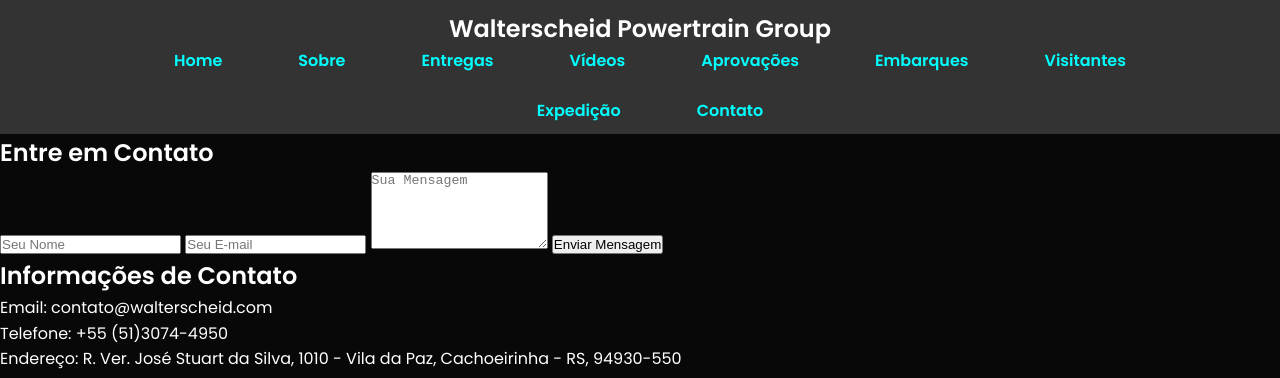
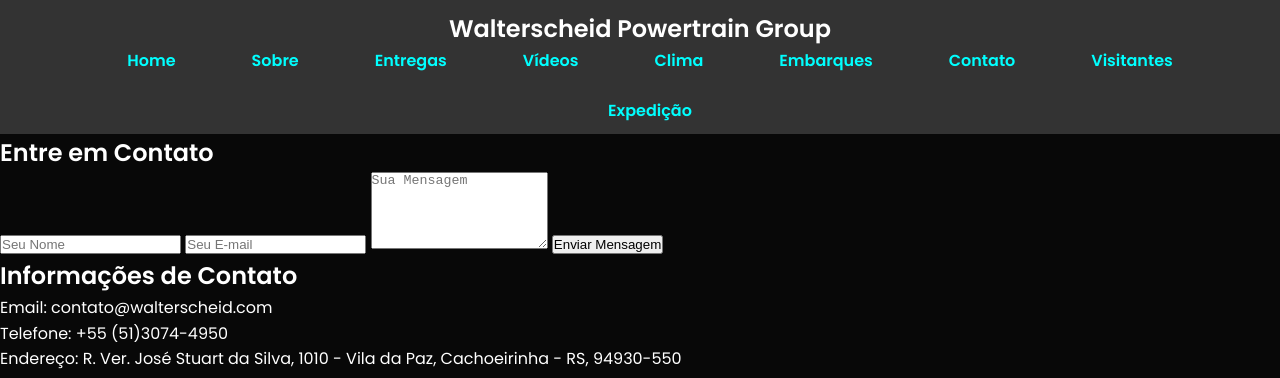
Before and after one commit to leroyjps/Walter-new, a website: page contato.html in a window 1280 px wide. Shown: the top 378 px of the page. Drawn offline with Linux system fonts and the light colour scheme.

Commit message:
Update contato.html

```diff
--- a/contato.html
+++ b/contato.html
@@ -19,11 +19,11 @@
                 <li><a href="sobre-nos.html">Sobre</a></li>
                 <li><a href="Entregas.html">Entregas</a></li>
                 <li><a href="Videos.html">Vídeos</a></li>
-                <li><a href="aprovações.html">Aprovações</a></li>
+                <li><a href="clima.html">Clima</a></li>
                 <li><a href="Embarques.html">Embarques</a></li>
+                <li><a href="contato.html">Contato</a></li>
                 <li><a href="visitantes.html">Visitantes</a></li>
                 <li><a href="Expedição.html">Expedição</a></li>
-                <li><a href="contato.html">Contato</a></li>
             </ul>
         </nav>
     </header>
```
